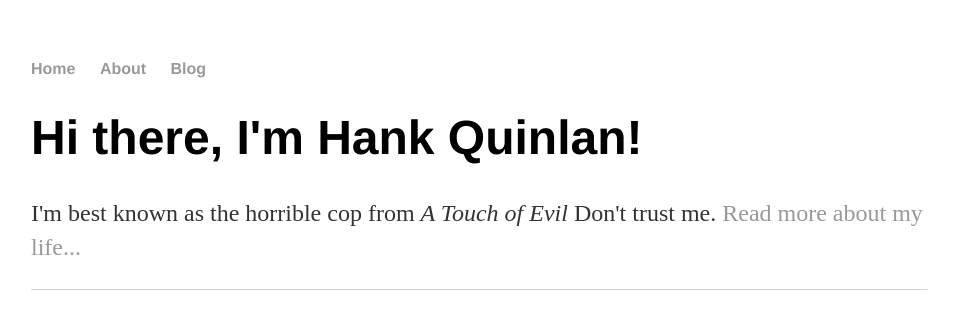
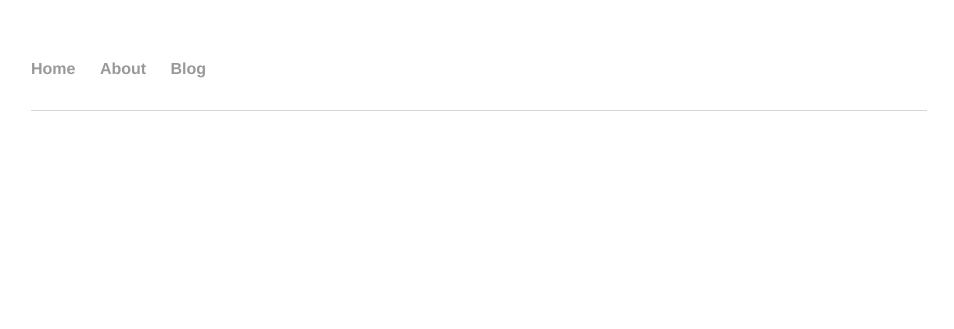
Before and after one commit to livlife4u/livlife4u.github.io, a Jekyll site: the page built from index.html, in a window 1280 px wide. Shown: the top 329 px of the page, without its empty margins (161-1115 px from the left). Built offline with Jekyll 4.4.1, drawn with Linux system fonts in a browser that asks for light colours.

Commit message:
Removed h1 & P

```diff
--- a/index.html
+++ b/index.html
@@ -3,6 +3,6 @@ layout: default
 title: Hank Quinlan, Horrible Cop
 ---
 <div class="blurb">
-	<h1>Hi there, I'm Hank Quinlan!</h1>
-	<p>I'm best known as the horrible cop from <em>A Touch of Evil</em> Don't trust me. <a href="/about">Read more about my life...</a></p>
+	<h1></h1>
+	<p></p>
 </div><!-- /.blurb -->
```
